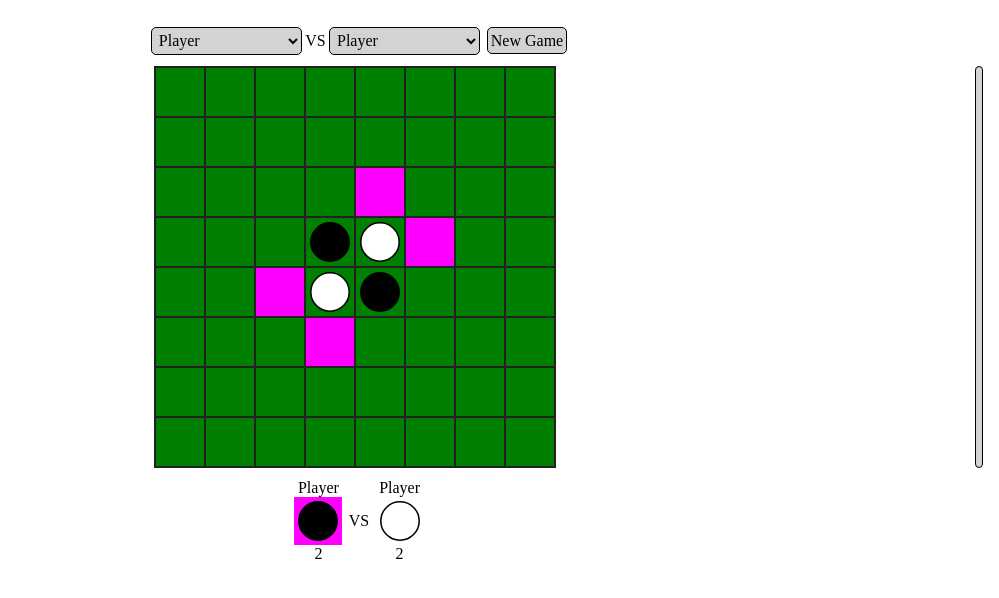
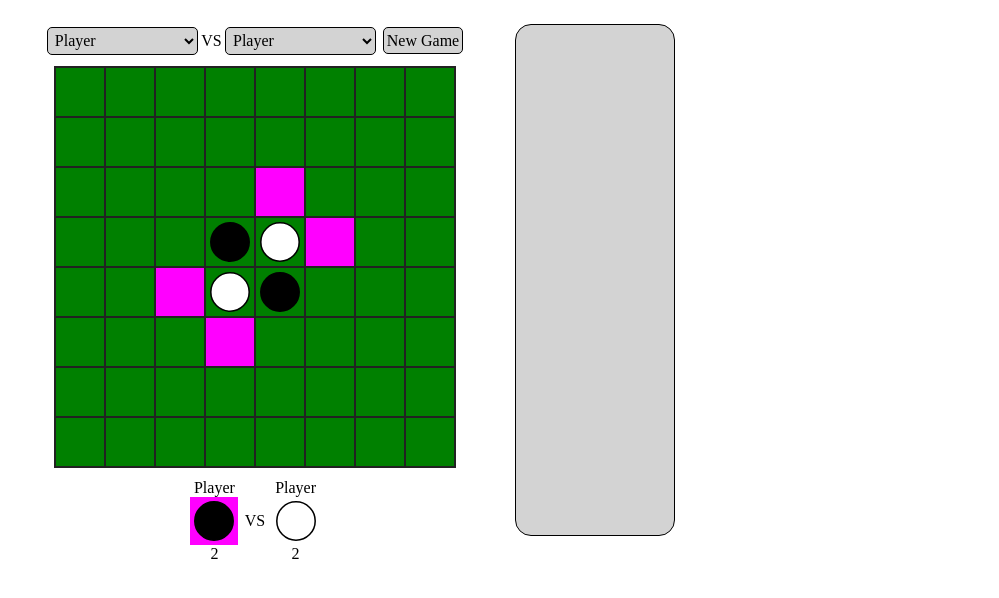
Before and after one commit to equal-l2/reversi, a plain HTML site: page index.html in a window 1280 px wide. Shown: the whole page, without its empty margins (281-1280 px from the left). Drawn offline with Linux system fonts and the light colour scheme.

Commit message:
Improve interoperability

```diff
--- a/index.css
+++ b/index.css
@@ -5,6 +5,8 @@ body {
 #field {
   background-color: green;
   border-collapse: collapse;
+  margin-left:auto;
+  margin-right:auto;
 }
 
 #field td {
@@ -24,7 +26,7 @@ body {
   background-color: cyan;
 }
 
-.center {
+.flex-center {
   display: flex;
   justify-content: center;
   align-items: center;
@@ -59,3 +61,28 @@ button {
 #status > * {
   margin: 0.2em;
 }
+
+#log {
+  height: 32em;
+  background: lightgray;
+  border: solid 1px;
+  border-radius: 1em;
+  margin: 0.5em;
+  padding: 0.5em;
+  width: 10em;
+  overflow: hidden;
+  overflow-y: scroll;
+}
+
+#game-container {
+  display: flex;
+  flex-direction: column;
+  align-items: top;
+}
+
+#view-container {
+  display:flex;
+  justify-content:center;
+  align-items: top;
+  gap: 2em;
+}
--- a/index.html
+++ b/index.html
@@ -9,22 +9,19 @@
 </head>
 
 <body>
-    <div id="control" class="center">
+    <div id="view-container">
+        <div id="game-container">
+            <div id="control" class="flex-center">
                 <select id="first"></select>
                 VS
                 <select id="second"></select>
                 <button id="new-game">New Game</button>
             </div>
-    <div style="display:flex">
-        <table id="field" style="margin-left:auto;margin-right:auto;"></table>
-        <select id="log" multiple></select>
-    </div>
-    <div id="status" class="center">
+            <table id="field"></table>
+            <div id="status" class="flex-center">
                 <div id="black-info" class="vert">
                     <span id="black-player"></span>
-            <svg class="stone" id="black-stone" viewBox="0 0 100 100">
-                <circle cx="50" cy="50" r="40" stroke="black" stroke-width="0.2em" fill="black" />
-            </svg>
+                    <svg class="stone" id="black-stone"></svg>
                     <span id="black-count"></span>
                 </div>
 
@@ -32,13 +29,14 @@
 
                 <div id="white-info" class="vert">
                     <span id="white-player"></span>
-            <svg class="stone" id="white-stone" viewBox="0 0 100 100">
-                <circle cx="50" cy="50" r="40" stroke="black" stroke-width="0.2em" fill="white">
-            </svg>
+                    <svg class="stone" id="white-stone"></svg>
                     <span id="white-count"></span>
                 </div>
             </div>
-    <p id="game-result" class="center"></p>
+        </div>
+        <ul id="log"></ul>
+    </div>
+    <p id="game-result" class="flex-center"></p>
     <script type="module" src="./js/main.js"></script>
 </body>
 
--- a/js/board.js
+++ b/js/board.js
@@ -29,7 +29,14 @@ class Board {
   }
 
   read(row, col) {
-    return this.board[row][col];
+    if (
+      (0 <= row && row < this.height)
+      && (0 <= col && col < this.width)
+    ) {
+      return this.board[row][col];
+    } else {
+      return null;
+    }
   }
 
   count() {
@@ -46,7 +53,7 @@ class Board {
     const oppo = flipped(myStone);
     let i = row - 1;
     let j = col;
-    while (i > 0) {
+    while (true) {
       if (this.read(i, j) !== oppo) break;
       if (this.read(i - 1, j) === myStone) {
         return true;
@@ -60,7 +67,7 @@ class Board {
     const oppo = flipped(myStone);
     let i = row + 1;
     let j = col;
-    while (i < this.height - 1) {
+    while (true) {
       if (this.read(i, j) !== oppo) break;
       if (this.read(i + 1, j) === myStone) {
         return true;
@@ -74,7 +81,7 @@ class Board {
     const oppo = flipped(myStone);
     let i = row;
     let j = col - 1;
-    while (j > 0) {
+    while (true) {
       if (this.read(i, j) !== oppo) break;
       if (this.read(i, j - 1) === myStone) {
         return true;
@@ -88,7 +95,7 @@ class Board {
     const oppo = flipped(myStone);
     let i = row;
     let j = col + 1;
-    while (j < this.width - 1) {
+    while (true) {
       if (this.read(i, j) !== oppo) break;
       if (this.read(i, j + 1) === myStone) {
         return true;
@@ -102,7 +109,7 @@ class Board {
     const oppo = flipped(myStone);
     let i = row - 1;
     let j = col - 1;
-    while (i > 0 && j > 0) {
+    while (true) {
       if (this.read(i, j) !== oppo) break;
       if (this.read(i - 1, j - 1) === myStone) {
         return true;
@@ -117,7 +124,7 @@ class Board {
     const oppo = flipped(myStone);
     let i = row - 1;
     let j = col + 1;
-    while (i > 0 && j < this.width - 1) {
+    while (true) {
       if (this.read(i, j) !== oppo) break;
       if (this.read(i - 1, j + 1) === myStone) {
         return true;
@@ -132,7 +139,7 @@ class Board {
     const oppo = flipped(myStone);
     let i = row + 1;
     let j = col - 1;
-    while (i < this.height - 1 && j > 0) {
+    while (true) {
       if (this.read(i, j) !== oppo) break;
       if (this.read(i + 1, j - 1) === myStone) {
         return true;
@@ -147,7 +154,7 @@ class Board {
     const oppo = flipped(myStone);
     let i = row + 1;
     let j = col + 1;
-    while (i < this.height - 1 && j < this.width - 1) {
+    while (true) {
       if (this.read(i, j) !== oppo) break;
       if (this.read(i + 1, j + 1) === myStone) {
         return true;
--- a/js/main.js
+++ b/js/main.js
@@ -154,10 +154,15 @@ function genLog(row, col, stone) {
   return stoneStr + colCode + rowCode;
 }
 
+function addLog(row, col, stone) {
+  let item = document.createElement("li");
+  item.innerText = genLog(row, col, stone);
+  playLog.appendChild(item);
+  playLog.scrollTop = playLog.scrollHeight;
+}
+
 function clickCell(row, col) {
-  let opt = document.createElement("option");
-  opt.text = genLog(row, col, current);
-  playLog.add(opt);
+  addLog(row, col, current);
   board.placeStone(row, col, current);
   placed = [row, col];
   nextTurn();
@@ -220,6 +225,10 @@ function initPage() {
     whiteSelect.add(option.cloneNode(true));
   }
 
+  // draw stones
+  document.getElementById("black-stone").innerHTML = getStoneSvg(1);
+  document.getElementById("white-stone").innerHTML = getStoneSvg(2);
+
   newGame();
 }
 
```
Lines whose indentation alone changed are shown as unchanged.
